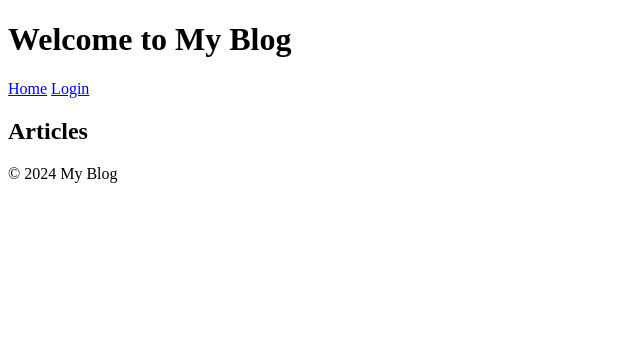
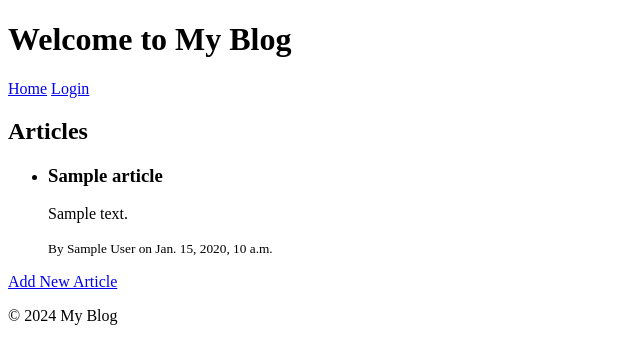
Before and after one commit to MadnessCod/RoadMapProjects, a Django app: page /articles/ in a window 1280 px wide. Shown: the top 364 px of the page, without its empty margins (0-640 px from the left). Run offline with Django 5.2, Linux system fonts and the light colour scheme; tables that the repository leaves empty hold one stand-in row (values such as "Sample post").

Commit message:
implemented add functionality

```diff
--- a/Blog/urls.py
+++ b/Blog/urls.py
@@ -11,6 +11,6 @@ urlpatterns = [
     path('articles/', views.home, name='articles'),
     path('<int:article_di>/', views.article, name='article'),
     path('dashboard/', views.admin, name='admin'),
-    path('<int:article_id>/', views.add, name='add'),
+    path('add_article/', views.add, name='add_article'),
     path('new/', views.new, name='new'),
 ]
--- a/Blog/views.py
+++ b/Blog/views.py
@@ -5,13 +5,18 @@ from django.http import Http404
 from django.contrib.auth.decorators import login_required
 
 from .models import Article
-from .forms import CustomUserCreationForm
+from .forms import CustomUserCreationForm, ArticleForm
 
 
 # Create your views here.
 
 def home(request):
-    return render(request, 'articles.html')
+    try:
+        articles = Article.objects.all()
+    except Article.DoesNotExist:
+        raise Http404('Webpage does not exist')
+
+    return render(request, 'articles.html', {'articles': articles})
 
 
 def signup(request):
@@ -29,18 +34,28 @@ def signup(request):
 @login_required(login_url='login')
 def article(request, article_id):
     try:
-        articles = Article.objects.all()
+        article_content = Article.objects.get(pk=article_id)
     except Article.DoesNotExist:
         raise Http404
-    return render(request, 'articles.html', {'articles': articles})
+    return render(request, 'articles.html', {'article': article_content})
 
 
 def admin(request):
     pass
 
 
+@login_required()
 def add(request):
-    pass
+    if request.method == 'POST':
+        form = ArticleForm(request.POST)
+        if form.is_valid():
+            article = form.save(commit=False)
+            article.author = request.user
+            article.save()
+            return redirect('articles')
+    else:
+        form = ArticleForm()
+    return render(request, 'add_article.html', {'form': form})
 
 
 def new(request, article_id):
--- a/templates/articles.html
+++ b/templates/articles.html
@@ -9,7 +9,9 @@
         <li>
             <h3>{{ article.title }}</h3>
             <p>{{ article.content }}</p>
+            <p><small>By {{ article.author}} on {{ article.created_at }}</small></p>
         </li>
     {% endfor %}
 </ul>
+<a href="{% url 'add_article' %}">Add New Article</a>
 {% endblock %}
```
Also changed, not shown: Blog/forms.py (+8 -0 lines), templates/add_article.html (added, +13 -0 lines).
